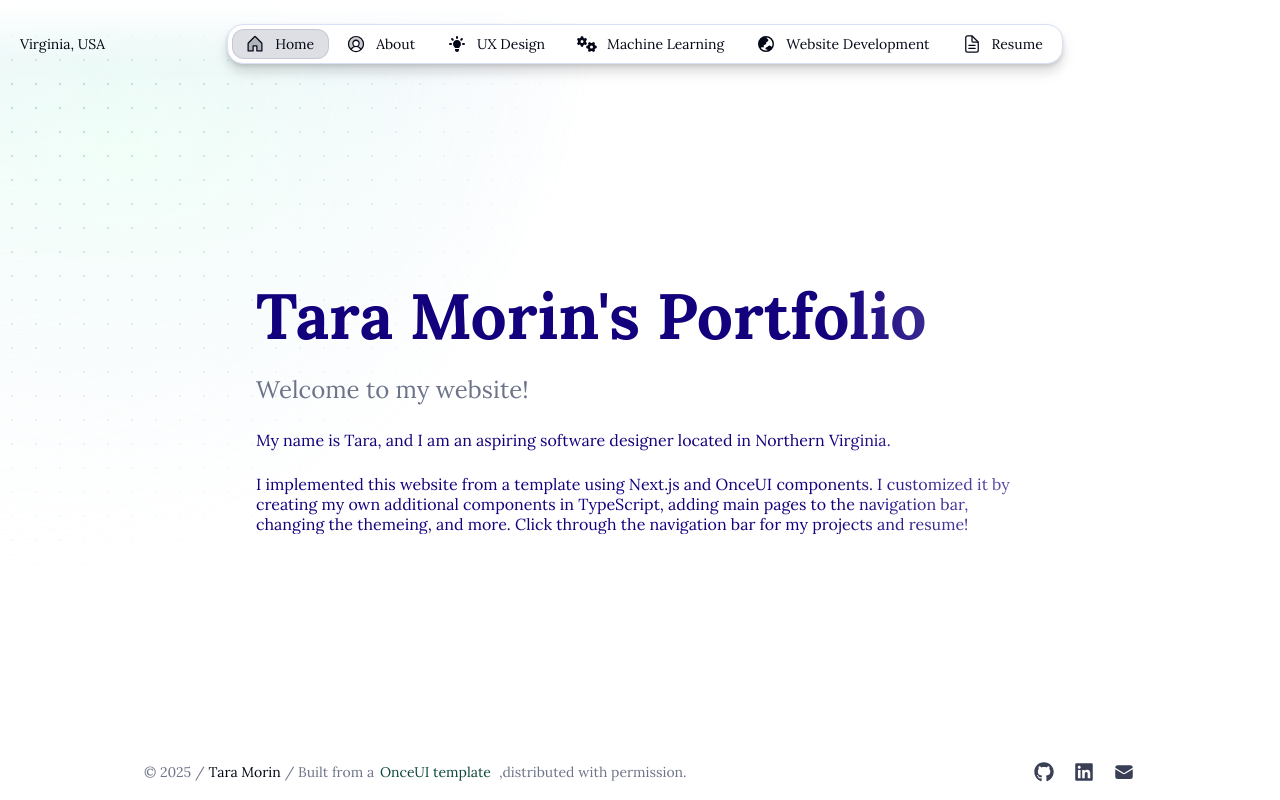
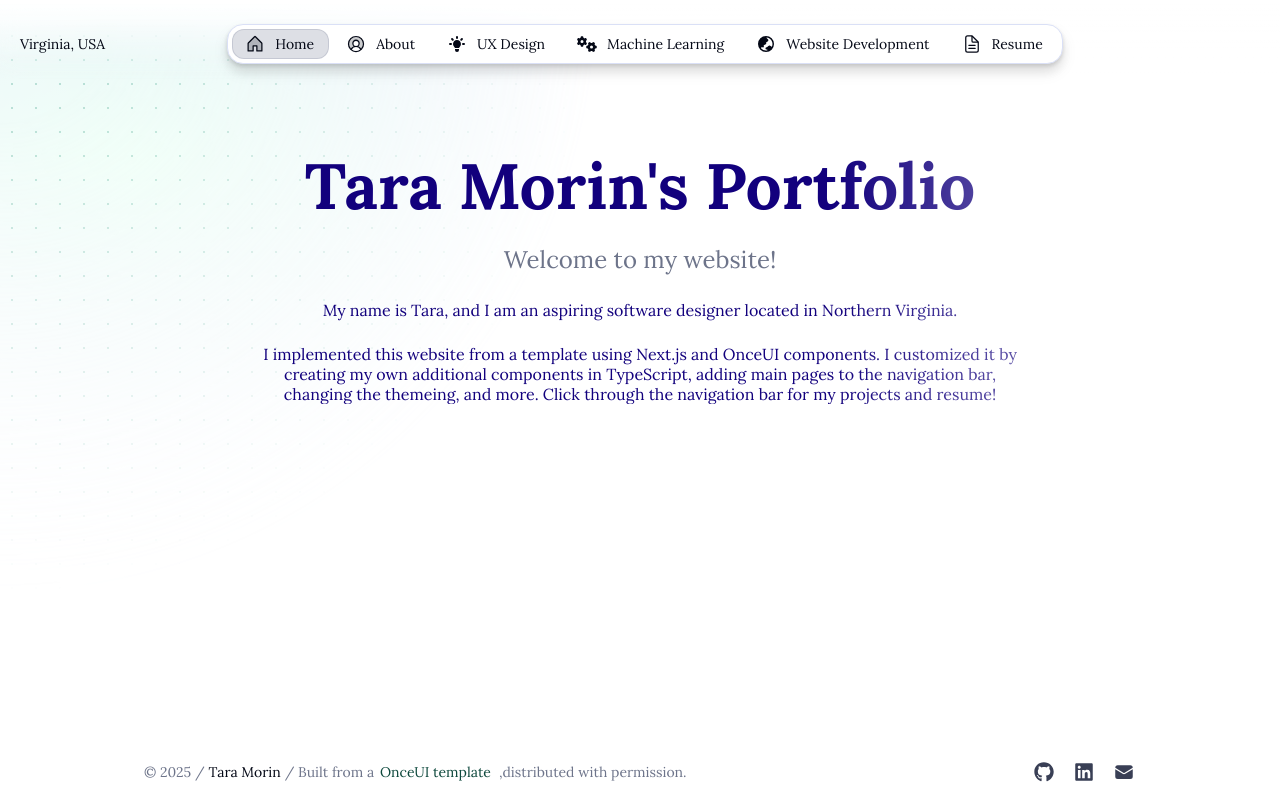
Before and after one commit to tara-morin/website, a Next.js app: page /en in a window 1280 px wide. Built offline with nearby package versions, Linux system fonts and the light colour scheme.

Commit message:
aligned items to center

```diff
--- a/src/app/[locale]/page.tsx
+++ b/src/app/[locale]/page.tsx
@@ -48,7 +48,7 @@ export default function Home(
 	return (
 		<Flex
 			maxWidth="m" fillWidth gap="xl"
-			direction="column" alignItems="center" justifyContent="center">
+			direction="column" align="center">
 			<script
 				type="application/ld+json"
 				suppressHydrationWarning
@@ -74,7 +74,7 @@ export default function Home(
 			<Flex
 				fillWidth
 				direction="column"
-				paddingY="l" gap="m" alignItems="center">
+				paddingY="l" gap="m" alignItems="center" justifyContent="center">
 					<Flex
 						direction="column"
 						fillWidth maxWidth="s" alignItems="center">
```
